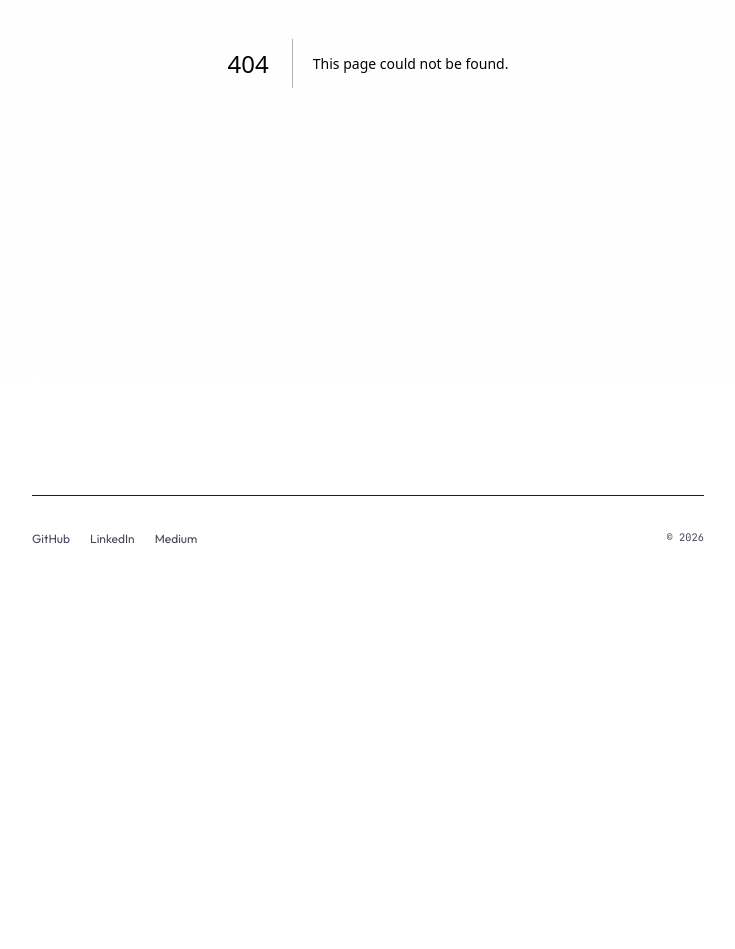
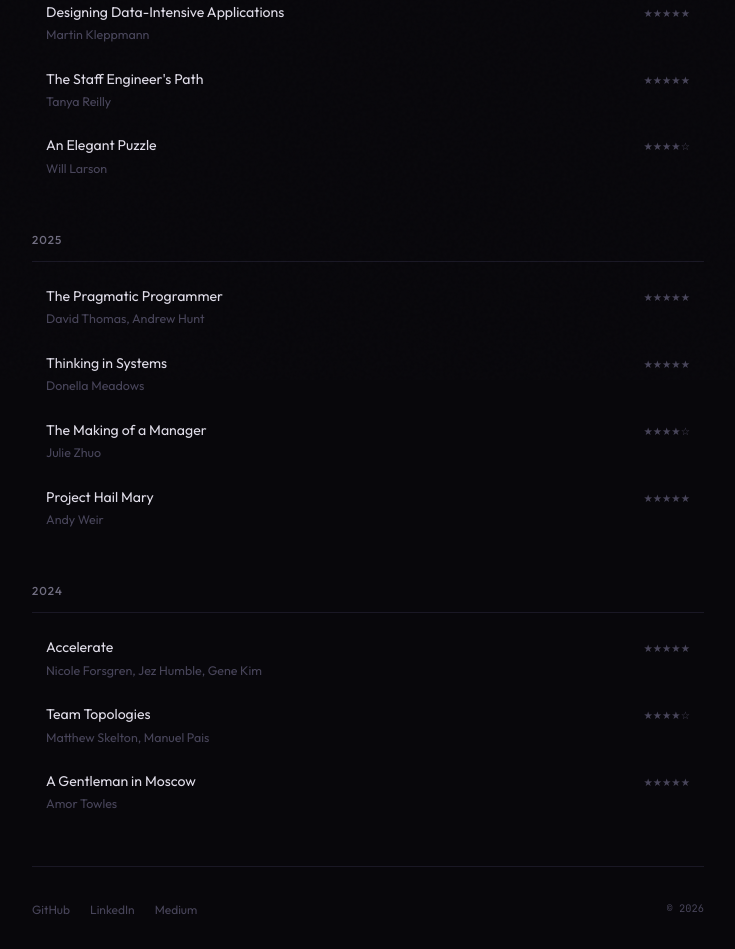
Before and after one commit to shiphrahx/cassia-almeida.com, a Next.js app: page /reading in a window 1280 px wide. Before the commit this address had no page. Shown: the part 420-1369 px from the top of the page, without its empty margins (272-1007 px from the left). Before the commit the page ends 999 px from the top, so only its background shows below. Built offline with nearby package versions, Linux system fonts and the light colour scheme.

Commit message:
feat: add reading page

```diff
--- /dev/null
+++ b/app/reading/page.tsx
@@ -0,0 +1,68 @@
+export default function Reading() {
+  return (
+    <>
+      <h1 className="page-title">Reading</h1>
+      <p className="page-subtitle">
+        Books I&apos;ve read, by year. A mix of tech, leadership, fiction, and everything in between.
+      </p>
+
+      <div className="reading-year">
+        <div className="reading-year-title">2026</div>
+        <div className="list">
+          <div className="book-item">
+            <div><div className="book-title">Designing Data-Intensive Applications</div><div className="book-author">Martin Kleppmann</div></div>
+            <span className="book-rating">★★★★★</span>
+          </div>
+          <div className="book-item">
+            <div><div className="book-title">The Staff Engineer&apos;s Path</div><div className="book-author">Tanya Reilly</div></div>
+            <span className="book-rating">★★★★★</span>
+          </div>
+          <div className="book-item">
+            <div><div className="book-title">An Elegant Puzzle</div><div className="book-author">Will Larson</div></div>
+            <span className="book-rating">★★★★☆</span>
+          </div>
+        </div>
+      </div>
+
+      <div className="reading-year">
+        <div className="reading-year-title">2025</div>
+        <div className="list">
+          <div className="book-item">
+            <div><div className="book-title">The Pragmatic Programmer</div><div className="book-author">David Thomas, Andrew Hunt</div></div>
+            <span className="book-rating">★★★★★</span>
+          </div>
+          <div className="book-item">
+            <div><div className="book-title">Thinking in Systems</div><div className="book-author">Donella Meadows</div></div>
+            <span className="book-rating">★★★★★</span>
+          </div>
+          <div className="book-item">
+            <div><div className="book-title">The Making of a Manager</div><div className="book-author">Julie Zhuo</div></div>
+            <span className="book-rating">★★★★☆</span>
+          </div>
+          <div className="book-item">
+            <div><div className="book-title">Project Hail Mary</div><div className="book-author">Andy Weir</div></div>
+            <span className="book-rating">★★★★★</span>
+          </div>
+        </div>
+      </div>
+
+      <div className="reading-year">
+        <div className="reading-year-title">2024</div>
+        <div className="list">
+          <div className="book-item">
+            <div><div className="book-title">Accelerate</div><div className="book-author">Nicole Forsgren, Jez Humble, Gene Kim</div></div>
+            <span className="book-rating">★★★★★</span>
+          </div>
+          <div className="book-item">
+            <div><div className="book-title">Team Topologies</div><div className="book-author">Matthew Skelton, Manuel Pais</div></div>
+            <span className="book-rating">★★★★☆</span>
+          </div>
+          <div className="book-item">
+            <div><div className="book-title">A Gentleman in Moscow</div><div className="book-author">Amor Towles</div></div>
+            <span className="book-rating">★★★★★</span>
+          </div>
+        </div>
+      </div>
+    </>
+  );
+}
```
